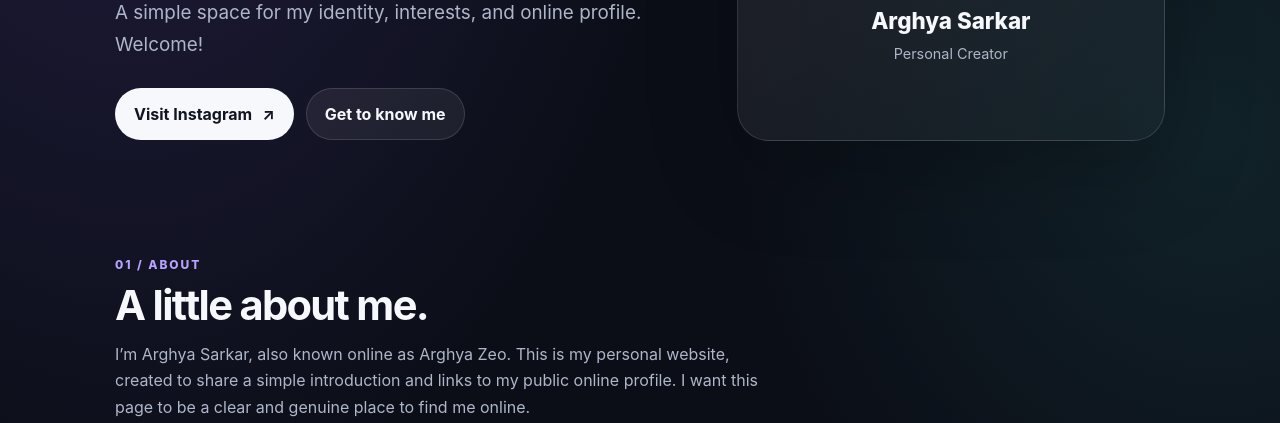
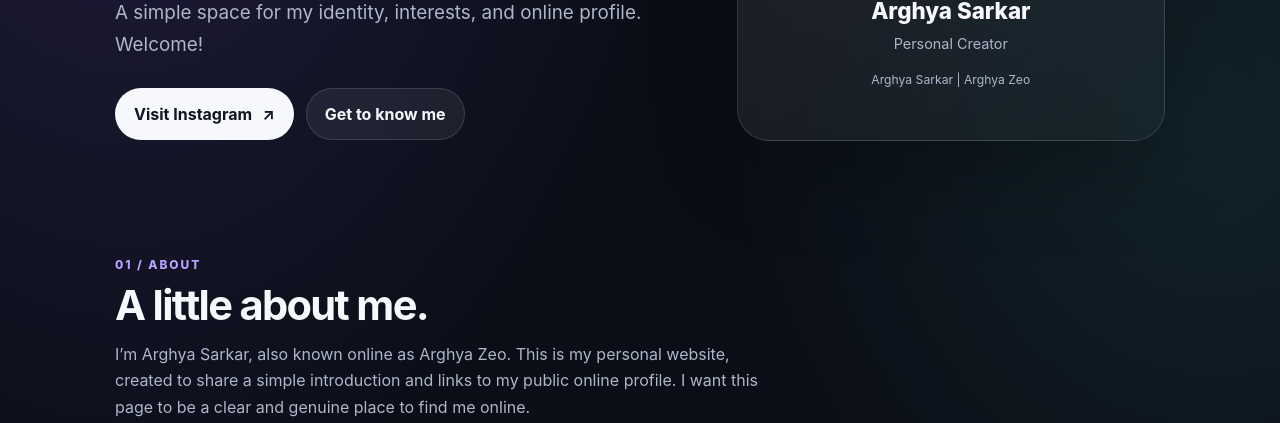
Before and after one commit to arghya-zeo/arghya-website, a plain HTML site: page index.html in a window 1280 px wide. Shown: the part 385-808 px from the top of the page. Drawn offline with Linux system fonts and the light colour scheme.

Commit message:
Update index.html

```diff
--- a/index.html
+++ b/index.html
@@ -21,7 +21,7 @@
 <header class="wrap"><nav class="nav" aria-label="Main navigation"><a class="brand" href="#home">AR<span style="color:var(--accent)">.</span></a><div class="navlinks"><a href="#about">About</a><a href="#interests">Interests</a><a href="#social">Social</a></div></nav></header>
 <main>
 <section class="hero wrap" id="home"><div><div class="eyebrow">Personal profile · Online presence</div><h1><span class="gradient">Arghya<br>Sarkar.</span></h1><p class="lead">A simple space for my identity, interests, and online profile. Welcome!</p><div class="actions"><a class="btn primary" href="https://www.instagram.com/arghya__zeo/" target="_blank" rel="noopener noreferrer">Visit Instagram <span aria-hidden="true">↗</span></a><a class="btn secondary" href="#about">Get to know me</a></div></div>
-<aside class="profile-card" aria-label="Profile card"><div class="avatar"><img src="profile.jpg" alt="Portrait of Arghya Sarkar" onerror="this.style.display='none';this.nextElementSibling.style.display='block'"><span class="initials" style="display:none">AS</span></div><div class="profile-name">Arghya Sarkar</div><div class="profile-role">Personal Creator</div><div class="photo-help"> </div></aside></section>
+<aside class="profile-card" aria-label="Profile card"><div class="avatar"><img src="profile.jpg" alt="Portrait of Arghya Sarkar" onerror="this.style.display='none';this.nextElementSibling.style.display='block'"><span class="initials" style="display:none">AS</span></div><div class="profile-name">Arghya Sarkar</div><div class="profile-role">Personal Creator</div><div class="photo-help">Arghya Sarkar | Arghya Zeo </div></aside></section>
 <section class="section wrap" id="about"><div class="section-head"><div class="kicker">01 / About</div><h2>A little about me.</h2><p class="section-intro">I’m Arghya Sarkar, also known online as Arghya Zeo. This is my personal website, created to share a simple introduction and links to my public online profile. I want this page to be a clear and genuine place to find me online.</p></div></section>
 <section class="section wrap" id="interests"><div class="section-head"><div class="kicker">02 / Interests</div><h2>Things I’m exploring.</h2><p class="section-intro">This section can grow over time as I share more about my real interests, projects, and creative work.</p></div><div class="grid"><article class="card"><h3>Learning</h3><p>Exploring new ideas and learning useful things, one step at a time.</p></article><article class="card"><h3>Online creativity</h3><p>Building a personal online presence and sharing things that reflect my interests.</p></article></div><p class="note">These are general introductory description.</p></section>
 <section class="section wrap" id="social"><div class="section-head"><div class="kicker">03 / Find me online</div><h2>My social profile.</h2><p class="section-intro">You can visit my Instagram profile using the link below.</p></div><div class="card social"><div class="social-icon" aria-hidden="true">◎</div><div class="social-info"><strong>Instagram</strong><span>@arghya__zeo</span></div><a class="arrow" href="https://www.instagram.com/arghya__zeo/" target="_blank" rel="noopener noreferrer" aria-label="Open Instagram profile">↗</a></div><p class="note">For privacy, this page does not display a home address, phone number, school routine, or other sensitive personal details.</p></section>
```
